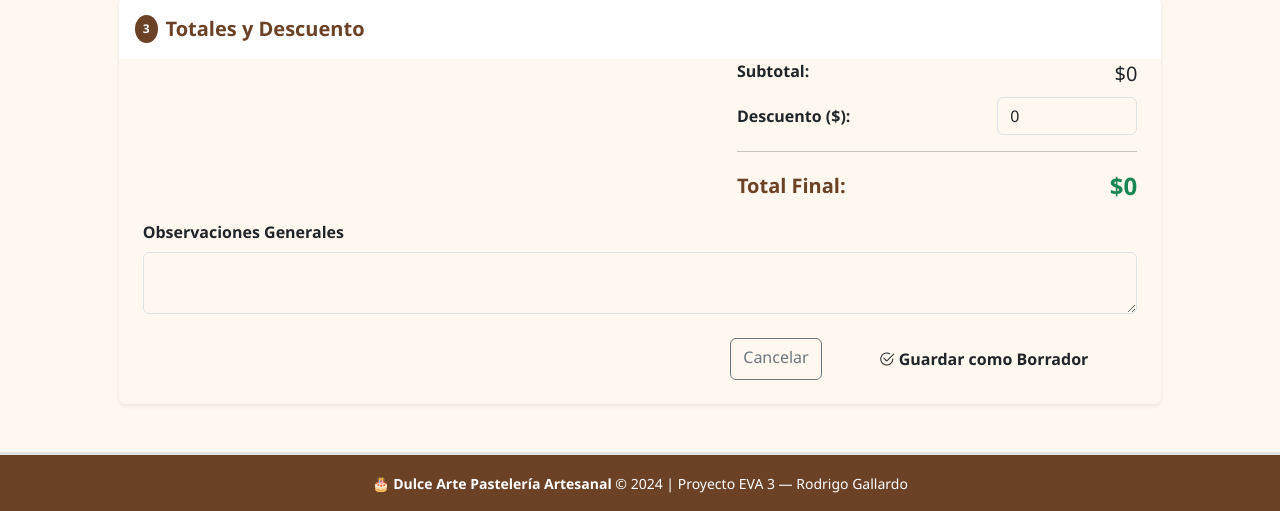
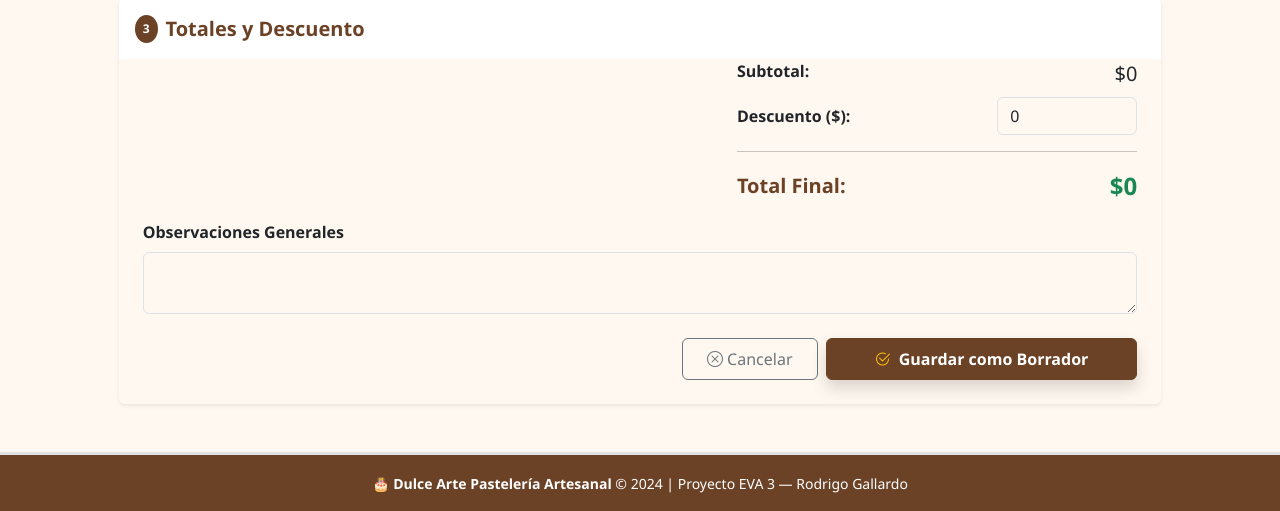
Before and after one commit to Rodrigallardo1997/evaluacion-backend-3, a Django app: page /pedidos/nuevo/ in a window 1280 px wide. Shown: the part 883-1394 px from the top of the page. Run offline with Django 5.2, Linux system fonts and the light colour scheme; the visitor is signed in with stand-in values (Sample User, id 1); data that the repository does not hold is empty; parts of the project's set-up code (start-up, migrations or seed data) failed here and were passed over.

Commit message:
fix: permitir creacion de pedidos por clientes con vendedor opcional y boton estilizado

```diff
--- a/apps/pedidos/models.py
+++ b/apps/pedidos/models.py
@@ -154,6 +154,8 @@ class Pedido(models.Model):
     vendedor = models.ForeignKey(
         "usuarios.Usuario",
         on_delete=models.PROTECT,
+        null=True,
+        blank=True,
         related_name="pedidos_vendidos",
         verbose_name="vendedor",
     )
--- a/apps/pedidos/views.py
+++ b/apps/pedidos/views.py
@@ -167,7 +167,12 @@ def pedido_nuevo(request):
                     pedido = form.save(commit=False)
                     if es_cliente:
                         pedido.cliente = cliente_obj
-                        pedido.vendedor = None
+                        # Asignar vendedor responsable por defecto para trazabilidad
+                        vendedor_asignado = (
+                            Usuario.objects.filter(rol=Usuario.Rol.VENDEDOR).first()
+                            or Usuario.objects.filter(rol=Usuario.Rol.ADMIN).first()
+                        )
+                        pedido.vendedor = vendedor_asignado
                     else:
                         pedido.vendedor = request.user
                     pedido.estado = Pedido.Estado.BORRADOR
--- a/static/css/estilos.css
+++ b/static/css/estilos.css
@@ -300,6 +300,26 @@ h1, h2, h3, h4, h5, h6 {
 }
 
 /* ---------------------------------------------------------------------------
+   Botones Corporativos Dulce Arte
+--------------------------------------------------------------------------- */
+.btn-dulce {
+    background-color: var(--dulce-cafe) !important;
+    border-color: var(--dulce-cafe) !important;
+    color: #ffffff !important;
+    font-weight: 700;
+    box-shadow: 0 4px 12px rgba(107, 66, 38, 0.2);
+    transition: all 0.2s ease-in-out;
+}
+
+.btn-dulce:hover {
+    background-color: #53331c !important;
+    border-color: #53331c !important;
+    color: #ffffff !important;
+    transform: translateY(-1px);
+    box-shadow: 0 6px 16px rgba(107, 66, 38, 0.3);
+}
+
+/* ---------------------------------------------------------------------------
    Print — Cotizaciones
 --------------------------------------------------------------------------- */
 @media print {
--- a/templates/pedidos/nuevo.html
+++ b/templates/pedidos/nuevo.html
@@ -166,9 +166,12 @@
                     </div>
 
                     <div class="d-flex justify-content-end gap-2 mt-4">
-                        <a href="{% url 'pedidos:index' %}" class="btn btn-outline-secondary">Cancelar</a>
-                        <button type="submit" class="btn btn-dulce px-5 py-2 fw-bold">
-                            <i class="bi bi-check2-circle me-1"></i>Guardar como Borrador
+                        <a href="{% if es_cliente %}{% url 'pedidos:mis_pedidos' %}{% else %}{% url 'pedidos:index' %}{% endif %}" class="btn btn-outline-secondary px-4 py-2">
+                            <i class="bi bi-x-circle me-1"></i>Cancelar
+                        </a>
+                        <button type="submit" class="btn btn-dulce px-5 py-2 fw-bold shadow">
+                            <i class="bi bi-check2-circle me-1 text-warning"></i>
+                            {% if es_cliente %}Enviar Solicitud de Pedido{% else %}Guardar como Borrador{% endif %}
                         </button>
                     </div>
                 </div>
```
Also changed, not shown: apps/pedidos/migrations/0002_alter_pedido_vendedor.py (added).
